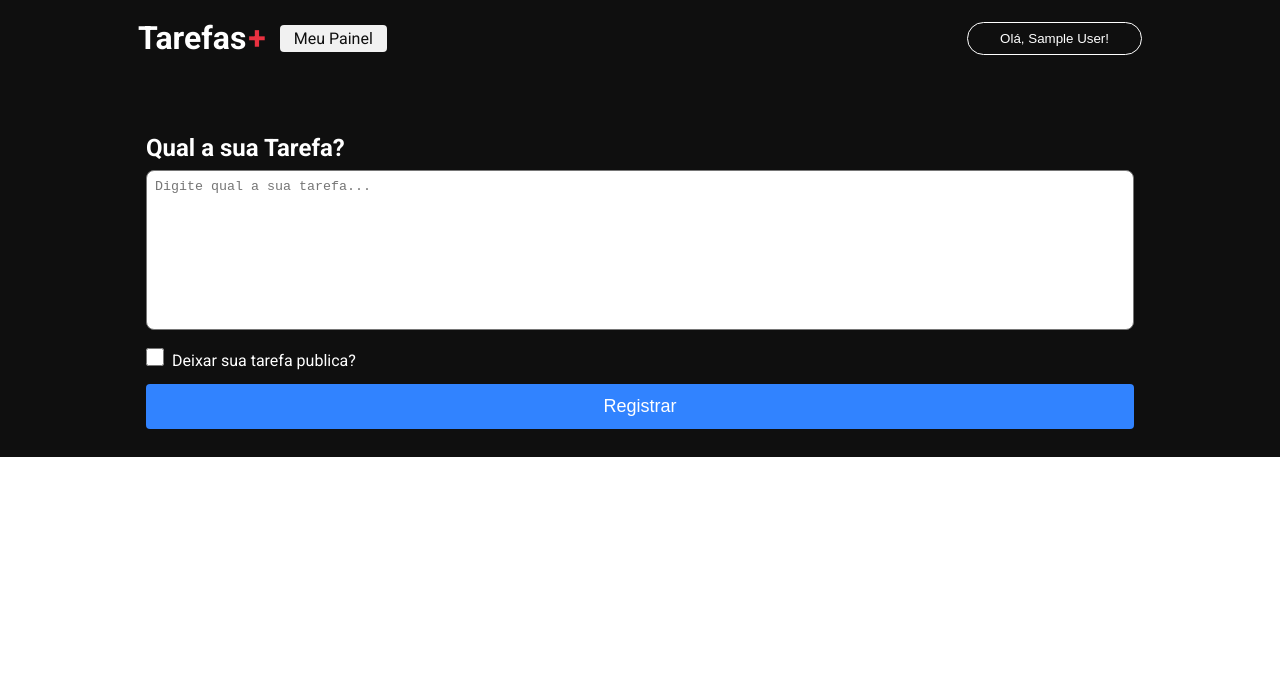
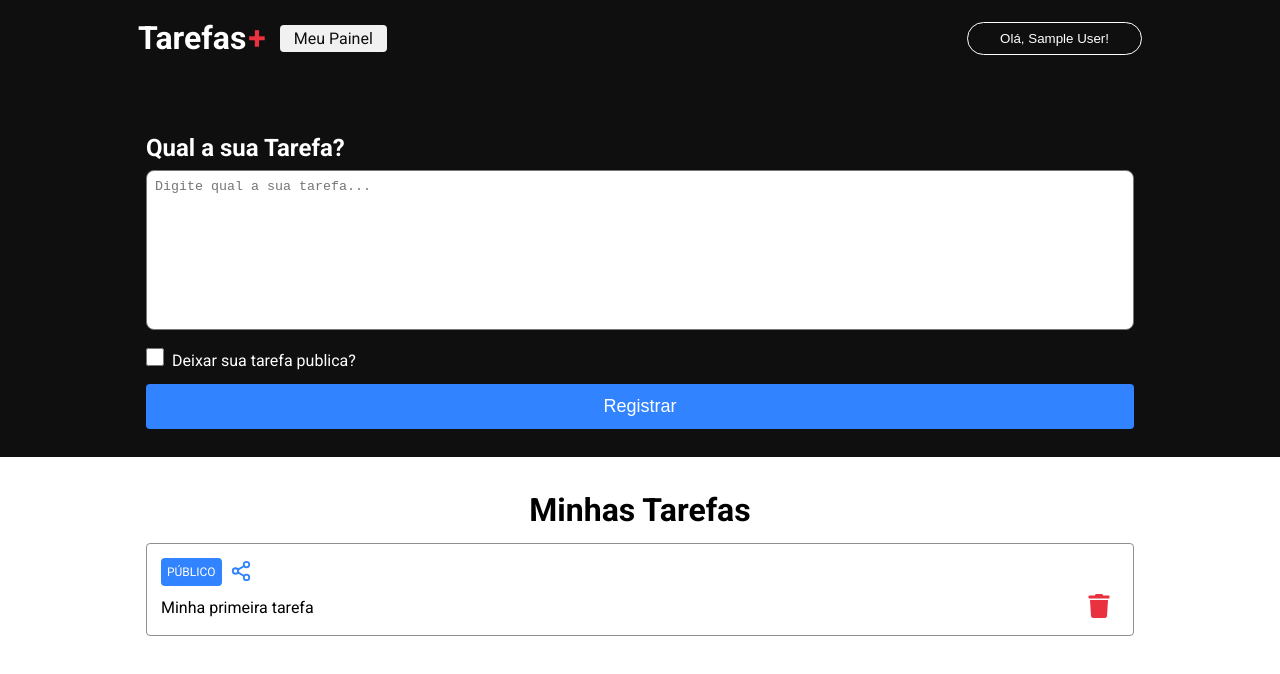
Before and after one commit to pabloteodoro/Task-and-Dashboards, a Next.js app in the folder projeto/: page /dashboard in a window 1280 px wide. Shown: the top 674 px of the page. Built offline with nearby package versions, Linux system fonts and the light colour scheme; no server answers; sample sign-in values are in the browser's storage.

Commit message:
box dashboard
I organized the input box and styled it

```diff
--- a/projeto/src/pages/dashboard/index.tsx
+++ b/projeto/src/pages/dashboard/index.tsx
@@ -1,4 +1,5 @@
 import { GetServerSideProps } from 'next';
+import { useState } from 'react';
 import styles from './styles.module.css';
 import Head from 'next/head';
 import { getSession } from 'next-auth/react';
@@ -7,6 +8,9 @@ import { FiShare2 } from 'react-icons/fi';
 import { FaTrash } from 'react-icons/fa';
 
 export default function Dashboard() {
+    const [input, setInput] = useState("");
+
+
     return (
         <div className={styles.container}>
             <Head>
@@ -29,6 +33,25 @@ export default function Dashboard() {
                         </button>
                         </form>
                         </div>
+                </section>
+
+                <section className={styles.taskContainer}>
+                    <h1>Minhas Tarefas</h1>
+                    <article className={styles.task}>
+                        <div className={styles.tagContainer}>
+                            <label className={styles.tag}>PÚBLICO</label>
+                            <button className={styles.shareButton}>
+                              <FiShare2 size={22} color="#3183ff" />
+
+                            </button>
+                        </div>
+                        <div className={styles.taskContent}>
+                            <p>Minha primeira tarefa</p>
+                            <button className={styles.trashButton}>
+                                <FaTrash size={24} color="#ea3140" />
+                            </button>
+                        </div>
+                    </article>
                 </section>
             </main>
 
--- a/projeto/src/pages/dashboard/styles.module.css
+++ b/projeto/src/pages/dashboard/styles.module.css
@@ -49,3 +49,77 @@
     padding: 12px 0;
     font-size: 18px;
 }
+
+.taskContainer {
+    margin: 34px auto 0  auto;
+    padding: 0 18px;
+    width: 100%;
+    max-width: 1024px;
+    display: flex;
+    flex-direction: column;
+
+}
+
+.taskContainer a {
+    text-decoration: none;
+    color: #0f0f0f;
+}
+
+.taskContainer h1 {
+    text-align: center;
+    font-size: 32px;
+    margin-bottom: 14px;
+}
+
+.task {
+    margin-bottom: 14px;
+    line-height: 150%;
+    display: flex;
+    flex-direction: column;
+    align-items: flex-start;
+    border: 1.5px solid #909090;
+    border-radius: 4px;
+    padding: 14px;
+
+}
+
+.tagContainer {
+    display: flex;
+    align-items: center;
+    justify-content: center;
+    margin-bottom: 8px;
+}
+
+.tag {
+    background-color: #3183ff;
+    color: #fff;
+    padding: 2px 6px;
+    border-radius: 4px;
+    font-size: 12px;
+}
+
+.shareButton {
+    background: transparent;
+    border: 0;
+    margin: 0 8px;
+    cursor: pointer;
+}
+
+.taskContent {
+    display: flex;
+    align-items: center;
+    justify-content: space-between;
+    width: 100%;
+}
+
+.taskContent p {
+    white-space: pre-wrap;
+}
+
+.trashButton {
+    cursor: pointer;
+    background: transparent;
+    border: 0;
+    margin: 0 8px;
+
+}
```
